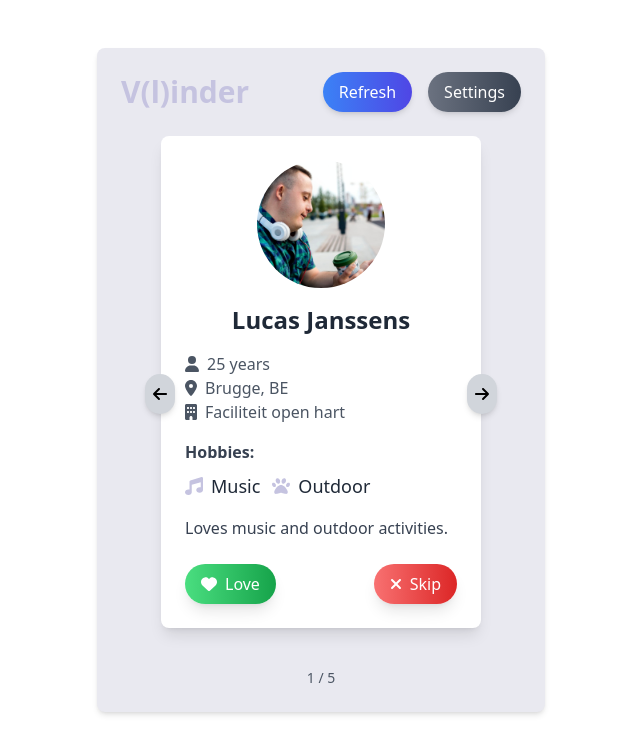
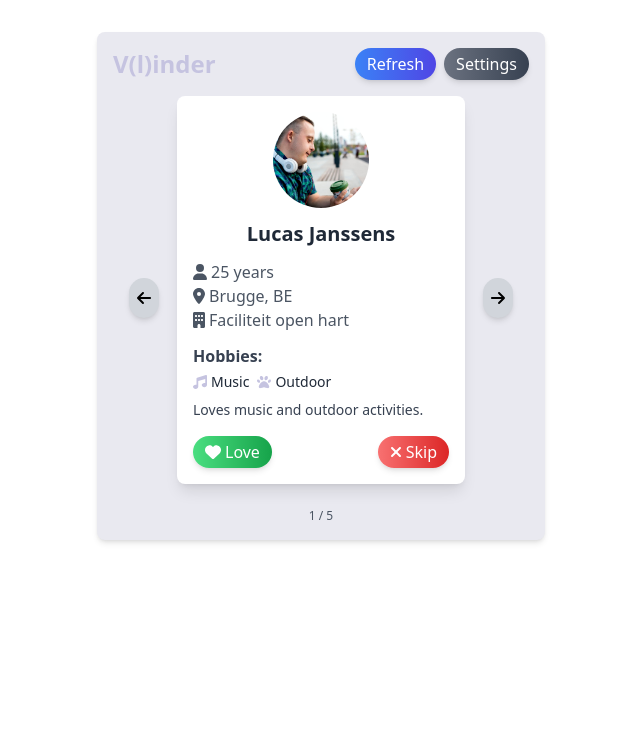
Before and after one commit to remcohofmans/RnD, a React (Create React App) app: page /feed in a window 1280 px wide. Shown: the top 754 px of the page, without its empty margins (319-959 px from the left). Built offline with nearby package versions, Linux system fonts and the light colour scheme; no server answers.

Commit message:
Make feed fit screen size

```diff
--- a/src/Components/Feed.jsx
+++ b/src/Components/Feed.jsx
@@ -72,36 +72,36 @@ const hobbyIcons = {
 };
 
 const UserCard = ({ user }) => (
-  <div className="bg-white rounded-lg shadow-lg p-6 mb-6 hover:shadow-2xl transition-shadow duration-300 transform hover:scale-105 w-80 mx-auto">
-    {/* Profile Picture at the top */}
-    <img className="w-32 h-32 rounded-full mx-auto mb-4 object-cover" src={user.profilePicture} alt={`${user.name} profile`} />
-    <h2 className="text-2xl font-semibold text-gray-800 text-center">{user.name}</h2>
-    <div className="text-left mt-4">
-      <p className="text-gray-600"><FontAwesomeIcon icon={faUser} className="mr-2" />{user.age} years</p>
-      <p className="text-gray-600"><FontAwesomeIcon icon={faMapMarkerAlt} className="mr-2" />{user.location}</p>
-      <p className="text-gray-600"><FontAwesomeIcon icon={faBuilding} className="mr-2" />{user.facility}</p>
+  <div className="bg-white rounded-lg shadow-lg p-4 mb-4 hover:shadow-xl transition-shadow duration-200 transform hover:scale-105 w-72 mx-auto">
+    {/* Profile Picture */}
+    <img className="w-24 h-24 rounded-full mx-auto mb-3 object-cover" src={user.profilePicture} alt={`${user.name} profile`} />
+    <h2 className="text-xl font-semibold text-gray-800 text-center">{user.name}</h2>
+    <div className="text-left mt-3">
+      <p className="text-gray-600"><FontAwesomeIcon icon={faUser} className="mr-1" />{user.age} years</p>
+      <p className="text-gray-600"><FontAwesomeIcon icon={faMapMarkerAlt} className="mr-1" />{user.location}</p>
+      <p className="text-gray-600"><FontAwesomeIcon icon={faBuilding} className="mr-1" />{user.facility}</p>
     </div>
 
-    <div className="mt-4 text-left">
+    <div className="mt-3 text-left">
       <span className="text-gray-700 font-bold">Hobbies:</span>
-      <div className="flex space-x-3 mt-2">
+      <div className="flex flex-wrap gap-2 mt-1">
         {user.hobbies.map((hobby, index) => (
-          <span key={index} className="flex items-center text-gray-800 text-lg">
-            <FontAwesomeIcon icon={hobbyIcons[hobby]} className="mr-2 text-[#C5C3E0]" />
+          <span key={index} className="flex items-center text-gray-800 text-sm">
+            <FontAwesomeIcon icon={hobbyIcons[hobby]} className="mr-1 text-[#C5C3E0]" />
             {hobby.charAt(0).toUpperCase() + hobby.slice(1)}
           </span>
         ))}
       </div>
     </div>
 
-    <p className="mt-4 text-gray-700 text-left">{user.bio}</p>
+    <p className="mt-2 text-gray-700 text-left text-sm">{user.bio}</p>
 
-    <div className="flex justify-between mt-6">
-      <button className="flex items-center bg-gradient-to-r from-green-400 to-green-600 text-white px-4 py-2 rounded-full shadow-lg hover:from-green-500 hover:to-green-700 transition-all duration-300">
-        <FontAwesomeIcon icon={faHeart} className="mr-2" /> Love
+    <div className="flex justify-between mt-4">
+      <button className="flex items-center bg-gradient-to-r from-green-400 to-green-600 text-white px-3 py-1 rounded-full shadow-md hover:from-green-500 hover:to-green-700 transition-all duration-200">
+        <FontAwesomeIcon icon={faHeart} className="mr-1" /> Love
       </button>
-      <button className="flex items-center bg-gradient-to-r from-red-400 to-red-600 text-white px-4 py-2 rounded-full shadow-lg hover:from-red-500 hover:to-red-700 transition-all duration-300">
-        <FontAwesomeIcon icon={faTimes} className="mr-2" /> Skip
+      <button className="flex items-center bg-gradient-to-r from-red-400 to-red-600 text-white px-3 py-1 rounded-full shadow-md hover:from-red-500 hover:to-red-700 transition-all duration-200">
+        <FontAwesomeIcon icon={faTimes} className="mr-1" /> Skip
       </button>
     </div>
   </div>
@@ -124,14 +124,14 @@ const Feed = () => {
   });
 
   return (
-    <div className="max-w-md mx-auto mt-12 p-6 bg-[#E9E9F0] rounded-lg shadow-md relative">
-      <div className="flex justify-between items-center mb-6">
-        <h1 className="text-3xl font-bold text-[#C5C3E0]">V(l)inder</h1>
-        <div className="flex space-x-4">
-          <button className="bg-gradient-to-r from-blue-500 to-indigo-600 text-white px-4 py-2 rounded-full shadow-md hover:from-blue-600 hover:to-indigo-700 transition-transform transform hover:scale-105">
+    <div className="max-w-md mx-auto mt-8 p-4 bg-[#E9E9F0] rounded-lg shadow-md relative">
+      <div className="flex justify-between items-center mb-4">
+        <h1 className="text-2xl font-bold text-[#C5C3E0]">V(l)inder</h1>
+        <div className="flex space-x-2">
+          <button className="bg-gradient-to-r from-blue-500 to-indigo-600 text-white px-3 py-1 rounded-full shadow-md hover:from-blue-600 hover:to-indigo-700 transition-transform transform hover:scale-105">
             Refresh
           </button>
-          <button className="bg-gradient-to-r from-gray-500 to-gray-700 text-white px-4 py-2 rounded-full shadow-md hover:from-gray-600 hover:to-gray-800 transition-transform transform hover:scale-105">
+          <button className="bg-gradient-to-r from-gray-500 to-gray-700 text-white px-3 py-1 rounded-full shadow-md hover:from-gray-600 hover:to-gray-800 transition-transform transform hover:scale-105">
             Settings
           </button>
         </div>
@@ -139,7 +139,7 @@ const Feed = () => {
 
       <div {...handlers} className="relative flex items-center justify-center">
         <button
-          className="absolute left-6 top-1/2 transform -translate-y-1/2 bg-gray-300 p-2 rounded-full shadow-md hover:bg-gray-400 transition duration-300 z-10"
+          className="absolute left-4 top-1/2 transform -translate-y-1/2 bg-gray-300 p-2 rounded-full shadow-md hover:bg-gray-400 transition duration-200 z-10"
           onClick={handlePrevious}
         >
           <FontAwesomeIcon icon={faArrowLeft} />
@@ -148,14 +148,14 @@ const Feed = () => {
         <UserCard user={users[currentIndex]} />
 
         <button
-          className="absolute right-6 top-1/2 transform -translate-y-1/2 bg-gray-300 p-2 rounded-full shadow-md hover:bg-gray-400 transition duration-300 z-10"
+          className="absolute right-4 top-1/2 transform -translate-y-1/2 bg-gray-300 p-2 rounded-full shadow-md hover:bg-gray-400 transition duration-200 z-10"
           onClick={handleNext}
         >
           <FontAwesomeIcon icon={faArrowRight} />
         </button>
       </div>
 
-      <div className="mt-4 text-sm text-gray-600 text-center">
+      <div className="mt-2 text-xs text-gray-600 text-center">
         {currentIndex + 1} / {users.length}
       </div>
     </div>
```
